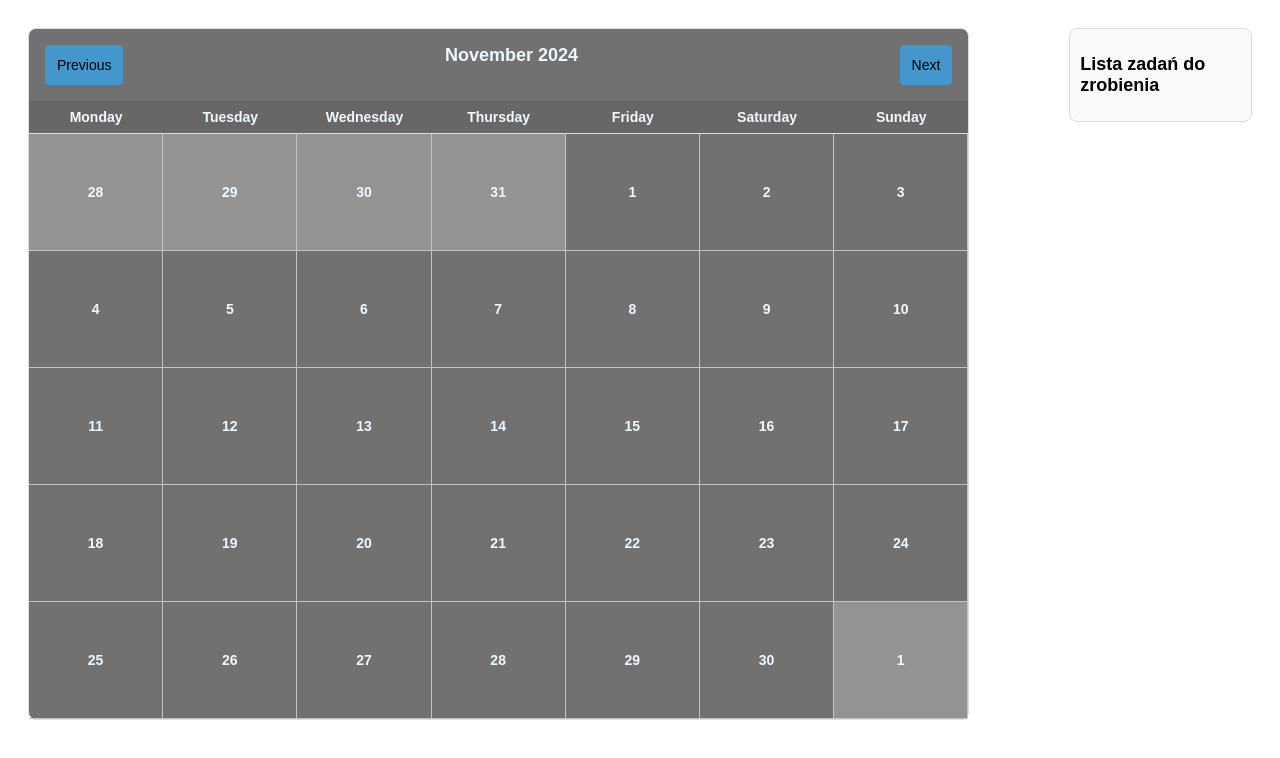
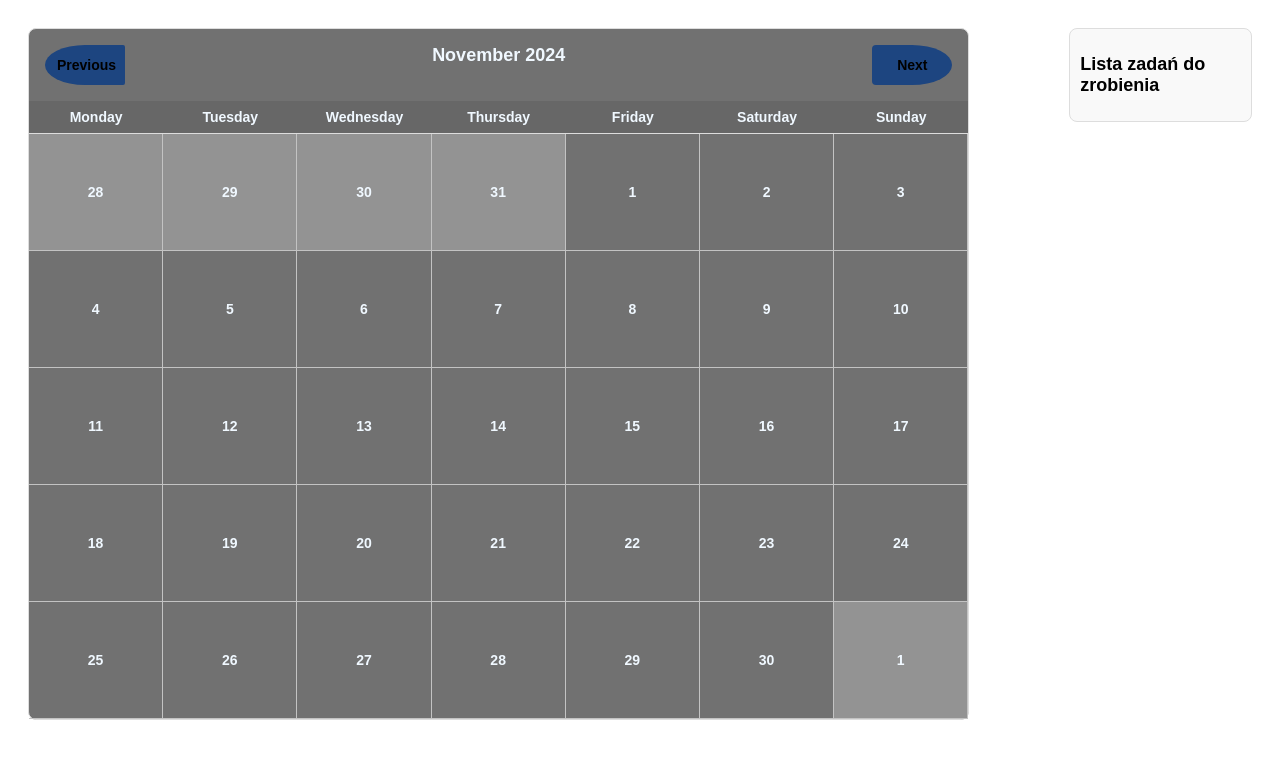
Before and after one commit to CzaroAmaro/to-do-calendar-angular, an Angular app: page / in a window 1280 px wide. Shown: the top 758 px of the page. Built offline with nearby package versions, Linux system fonts and the light colour scheme.

Commit message:
new reactive form

```diff
--- a/src/app/calendar/calendar.component.css
+++ b/src/app/calendar/calendar.component.css
@@ -22,18 +22,20 @@
 }
 
 .previous-btn, .next-btn{
-  background-color: #4397cd;
+  background-color: #1d4580;
   border-radius: 4px;
   border: none;
   font-size: 14px;
+  font-weight: 700;
   padding: 12px;
+  transition: all 0.3s ease-in-out;
 }
 
 .previous-btn:hover, .next-btn:hover {
+  transform: scale(0.9);
   background-color: #168acc;
   cursor: pointer;
 }
-
 
 .calendar-weeks-table {
   display: grid;
@@ -68,3 +70,13 @@
 .calendar-table-cell.other-month {
   background-color: #939393;
 }
+.previous-btn{
+  border-bottom-left-radius: 100%;
+  border-top-left-radius:  100%;
+  width: 80px;
+}
+.next-btn{
+  border-bottom-right-radius: 50%;
+  border-top-right-radius:  50%;
+  width: 80px;
+}
--- a/src/app/calendar/calendar.component.ts
+++ b/src/app/calendar/calendar.component.ts
@@ -35,16 +35,18 @@ export class CalendarComponent {
       current = current.plus({ days: 1 });
     }
   }
-
+  //Zmiana koloru dni nastepnego miesiaca
   isCurrentMonth(date: DateTime): boolean {
     return date.hasSame(this.firstDayOfMonth, 'month');
   }
 
+  //Poprzedni miesiac
   previousMonth(){
     this.firstDayOfMonth = this.firstDayOfMonth.minus({ months: 1 });
     this.generateDaysOfMonth();
   }
 
+  //Nastepny miesiac
   nextMonth(){
     this.firstDayOfMonth = this.firstDayOfMonth.plus({ months: 1 });
     this.generateDaysOfMonth();
--- a/src/app/task-form/task-form.component.css
+++ b/src/app/task-form/task-form.component.css
@@ -35,10 +35,11 @@
   font-size: 16px;
 }
 
-.dialog-content div[style="color: red"] {
+.validation {
   font-size: 14px;
   margin-top: -5px;
   margin-bottom: 10px;
+  color:red;
 }
 
 .dialog-content button {
--- a/src/app/task-form/task-form.component.html
+++ b/src/app/task-form/task-form.component.html
@@ -1,15 +1,23 @@
 <div class="dialog">
   <div class="dialog-content">
     <h2>Task</h2>
-    <form (submit)="submitForm($event)">
+    <form [formGroup]="taskForm" (ngSubmit)="submitForm()">
       <div>
         <label>Add Task</label>
-        <input type="text" name="task" [(ngModel)]="task" #taskInput="ngModel" required />
-        <div *ngIf="taskInput.invalid && taskInput.touched">
-          <div *ngIf="taskInput.errors?.['required']" style="color: red">Task required!</div>
+        <input type="text" formControlName="task" />
+        <div *ngIf="taskForm.get('task')?.invalid && taskForm.get('task')?.invalid">
+          <div class ="validation" *ngIf="taskForm.get('task')?.hasError('required')">
+            Task required!
+          </div>
+          <div class = "validation" *ngIf="taskForm.get('task')?.hasError('minlength')">
+            Task min length 5 letters!
+          </div>
+          <div class="validation" *ngIf="taskForm.get('task')?.hasError('maxlength')">
+            Task max length 40 letters!
+          </div>
         </div>
       </div>
-      <button type="submit" [disabled]="taskInput.invalid">Save</button>
+      <button type="submit" [disabled]="taskForm.invalid">Save</button>
       <button type="button" (click)="closeDialog()">Close</button>
     </form>
   </div>
--- a/src/app/task-form/task-form.component.ts
+++ b/src/app/task-form/task-form.component.ts
@@ -1,7 +1,7 @@
-import { Component, Inject } from '@angular/core';
+import {Component, Inject, OnInit} from '@angular/core';
 import { MatDialogRef, MAT_DIALOG_DATA } from '@angular/material/dialog';
 import {CommonModule} from '@angular/common';
-import {FormsModule} from '@angular/forms';
+import {FormsModule, ReactiveFormsModule, FormControl, FormGroup, Validators} from '@angular/forms';
 import {DateTime} from 'luxon';
 
 @Component({
@@ -9,11 +9,13 @@ import {DateTime} from 'luxon';
   templateUrl: './task-form.component.html',
   styleUrls: ['./task-form.component.css'],
   standalone: true,
-  imports: [CommonModule, FormsModule]
+  imports: [CommonModule, FormsModule, ReactiveFormsModule]
 })
-export class TaskFormComponent {
+export class TaskFormComponent implements OnInit{
   selectedDate: Date; // Typ Date
-  task: string = '';
+  taskForm: FormGroup = new FormGroup({
+    task: new FormControl('', Validators.required),
+  });
 
   constructor(
     public dialogRef: MatDialogRef<TaskFormComponent>,
@@ -26,10 +28,16 @@ export class TaskFormComponent {
     }
   }
 
-  submitForm(event: Event) {
-    event.preventDefault();
-    console.log('Zapisano zadanie na dzień:', this.selectedDate);
-    this.dialogRef.close({ date: this.selectedDate, task: this.task });
+  ngOnInit() {
+    this.taskForm = new FormGroup({
+      task: new FormControl('', [Validators.required, Validators.minLength(5), Validators.maxLength(40)]),
+    })
+  }
+
+  submitForm() {
+    if(this.taskForm.valid) {
+      this.dialogRef.close({date: this.selectedDate, task: this.taskForm.value.task});
+    }
   }
 
   closeDialog() {
--- a/src/app/task-list/task-list.component.html
+++ b/src/app/task-list/task-list.component.html
@@ -4,5 +4,6 @@
   <div *ngFor="let task of tasks; let i = index">
     <p>{{ task.date | date:'shortDate' }}: {{ task.task }}</p>
     <button (click)="removeTask(i)">Usuń</button>
+    <img err src="">
   </div>
 </div>
```
Also changed, not shown: src/app/task-edit/task-edit.component.ts (added, +13 -0 lines), src/app/task-edit/task-edit.component.css (added), src/app/task-edit/task-edit.component.html (added), 1 other file (tests, documents, lock files or other folders).
